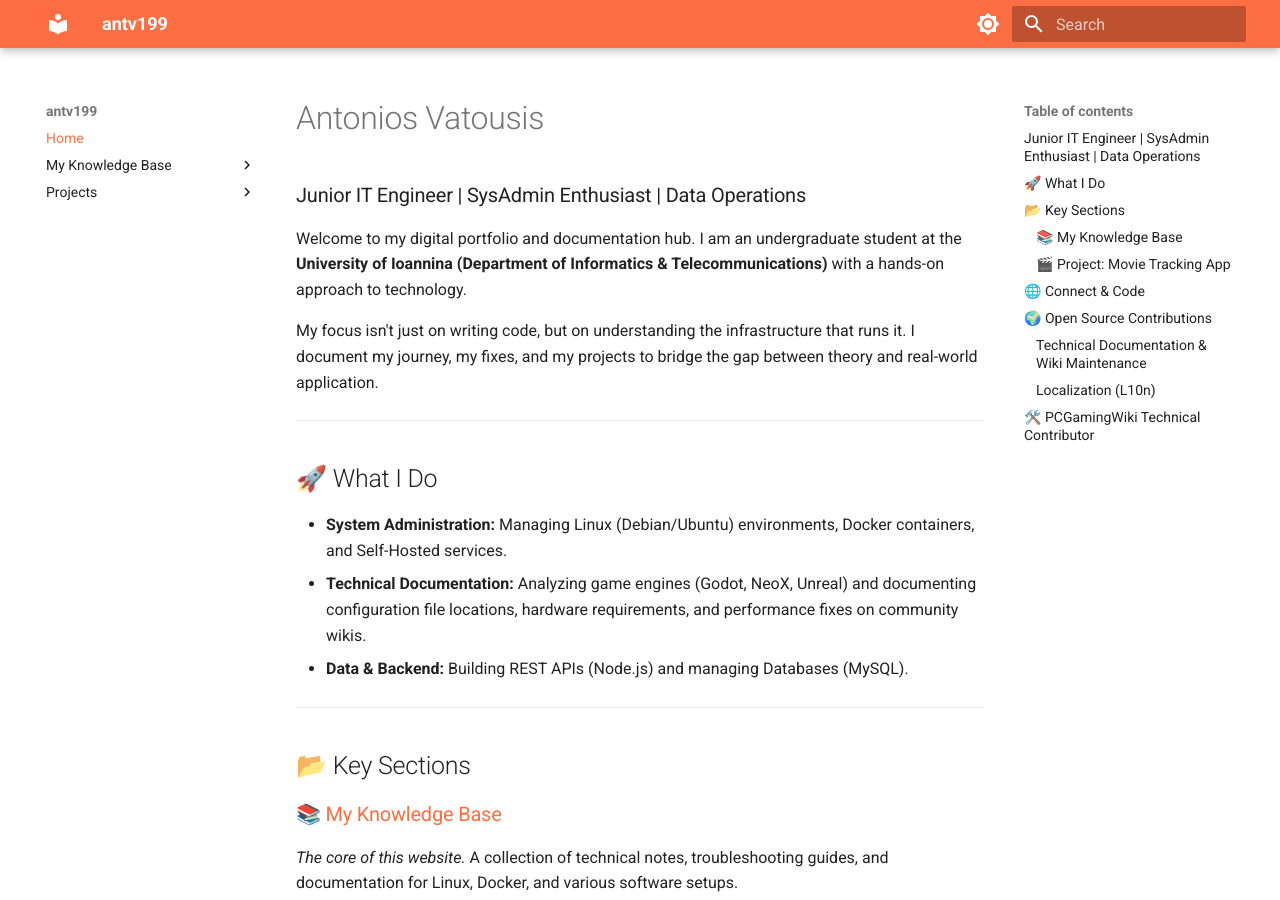
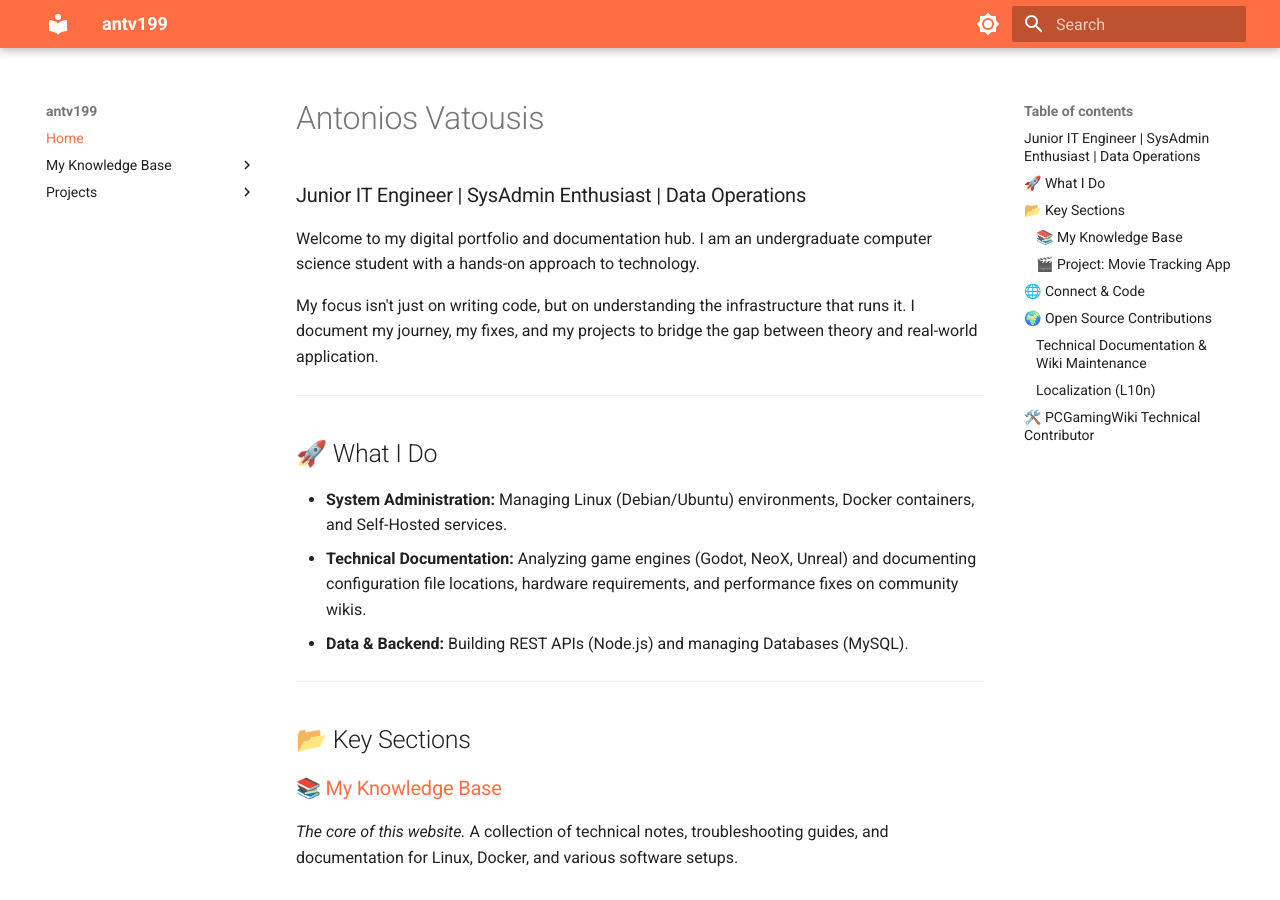
Before and after one commit to antv199/antv199.github.io, an MkDocs documentation site: the page built from docs/index.md, in a window 1280 px wide and 900 px high. Built offline with MkDocs 1.6.1 and Material for MkDocs 9.7.7, drawn with Linux system fonts in a browser that asks for light colours.

Commit message:
Update index.md

```diff
--- a/docs/index.md
+++ b/docs/index.md
@@ -2,7 +2,7 @@
 
 ### Junior IT Engineer | SysAdmin Enthusiast | Data Operations
 
-Welcome to my digital portfolio and documentation hub. I am an undergraduate student at the **University of Ioannina (Department of Informatics & Telecommunications)** with a hands-on approach to technology.
+Welcome to my digital portfolio and documentation hub. I am an undergraduate computer science student with a hands-on approach to technology.
 
 My focus isn't just on writing code, but on understanding the infrastructure that runs it. I document my journey, my fixes, and my projects to bridge the gap between theory and real-world application.
 
```
